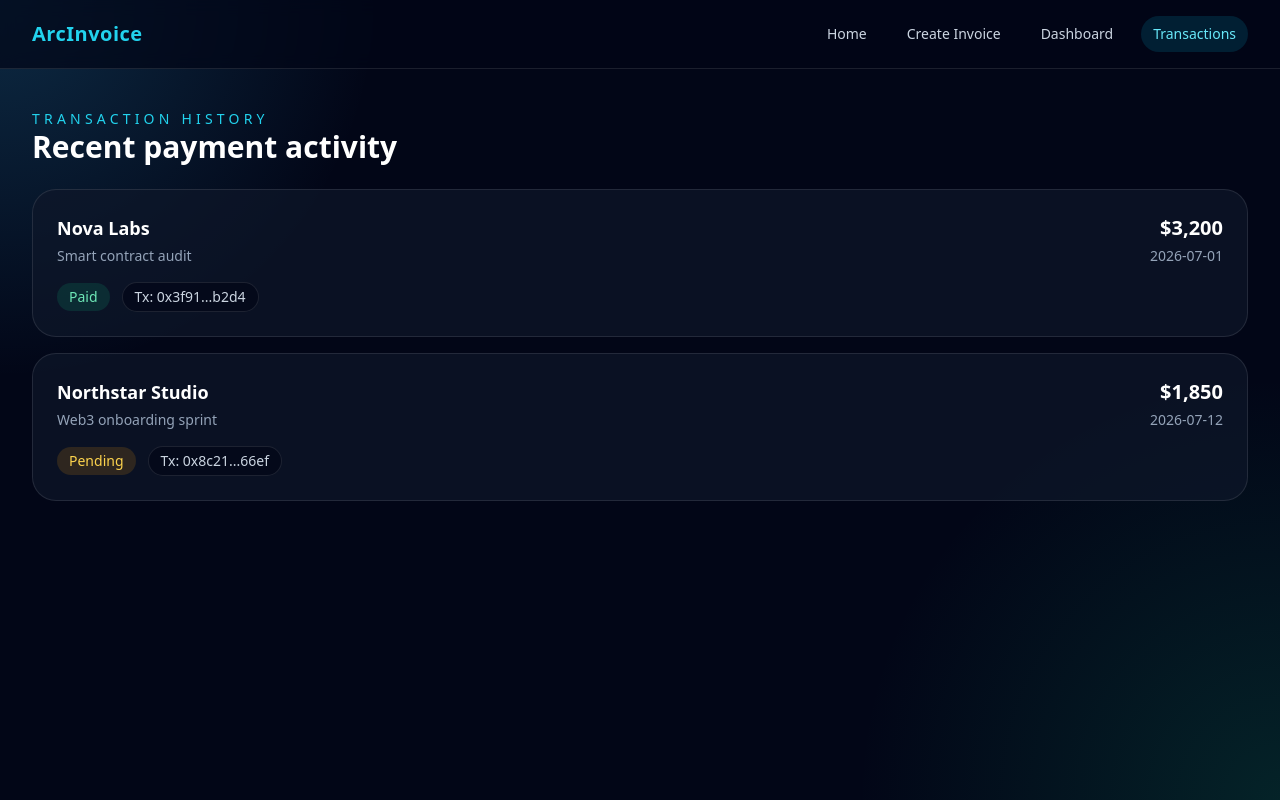
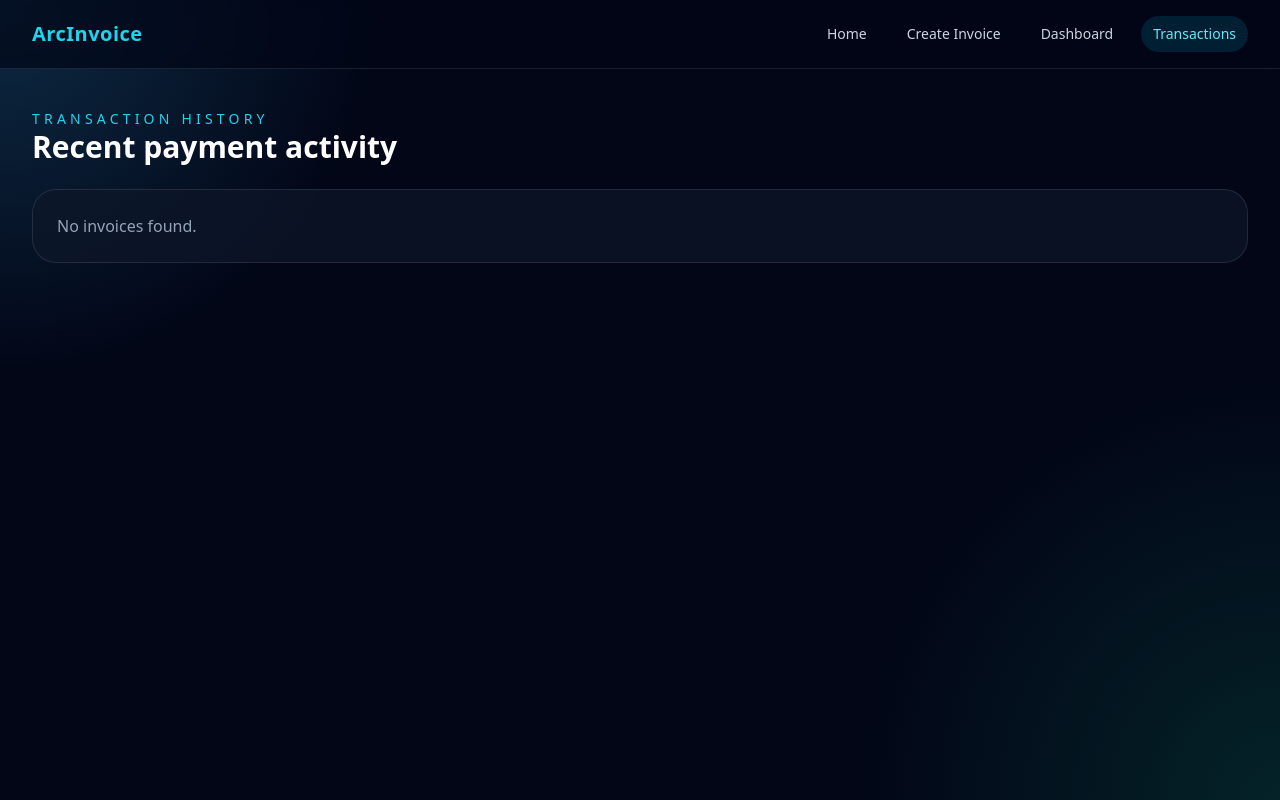
Before and after one commit to Willgax-01/ArcInvoice, a Next.js app: page /transactions in a window 1280 px wide. Built offline with nearby package versions, Linux system fonts and the light colour scheme.

Commit message:
Add ArcInvoice MVP

```diff
--- a/pages/transactions.tsx
+++ b/pages/transactions.tsx
@@ -1,39 +1,95 @@
-import Layout from '../components/Layout';
-import { mockInvoices } from '../lib/mockData';
+import { useEffect, useState } from "react";
+import Layout from "../components/Layout";
+
+interface Invoice {
+  customerName: string;
+  description: string;
+  amount: number;
+  status: string;
+  wallet?: string;
+  createdAt: string;
+}
 
 export default function TransactionsPage() {
+  const [invoices, setInvoices] = useState<Invoice[]>([]);
+
+  useEffect(() => {
+    const savedInvoices = localStorage.getItem("arc-invoices");
+
+    if (savedInvoices) {
+      const parsed = JSON.parse(savedInvoices);
+
+      setInvoices(parsed.reverse());
+    }
+  }, []);
+
   return (
     <Layout>
       <div className="space-y-6">
         <div>
-          <p className="text-sm uppercase tracking-[0.3em] text-cyan-400">Transaction History</p>
-          <h2 className="text-3xl font-semibold text-white">Recent payment activity</h2>
+          <p className="text-sm uppercase tracking-[0.3em] text-cyan-400">
+            Transaction History
+          </p>
+
+          <h2 className="text-3xl font-semibold text-white">
+            Recent payment activity
+          </h2>
         </div>
 
+        {invoices.length === 0 ? (
+          <div className="rounded-3xl border border-white/10 bg-slate-900/70 p-6">
+            <p className="text-slate-400">No invoices found.</p>
+          </div>
+        ) : (
           <div className="space-y-4">
-          {mockInvoices.map((invoice) => (
-            <div key={invoice.id} className="rounded-3xl border border-white/10 bg-slate-900/70 p-6">
+            {invoices.map((invoice, index) => (
+              <div
+                key={index}
+                className="rounded-3xl border border-white/10 bg-slate-900/70 p-6"
+              >
                 <div className="flex flex-col gap-4 lg:flex-row lg:items-center lg:justify-between">
                   <div>
-                  <p className="text-lg font-semibold text-white">{invoice.customerName}</p>
-                  <p className="mt-1 text-sm text-slate-400">{invoice.description}</p>
+                    <p className="text-lg font-semibold text-white">
+                      {invoice.customerName}
+                    </p>
+
+                    <p className="mt-1 text-sm text-slate-400">
+                      {invoice.description}
+                    </p>
                   </div>
+
                   <div className="text-right">
-                  <p className="text-xl font-semibold text-white">${invoice.amount.toLocaleString()}</p>
-                  <p className="mt-1 text-sm text-slate-400">{invoice.createdAt}</p>
+                    <p className="text-xl font-semibold text-white">
+                      ₹{invoice.amount}
+                    </p>
+
+                    <p className="mt-1 text-sm text-slate-400">
+                      {invoice.createdAt}
+                    </p>
                   </div>
                 </div>
+
                 <div className="mt-4 flex flex-wrap items-center gap-3">
-                <span className={`rounded-full px-3 py-1 text-sm ${invoice.status === 'Paid' ? 'bg-emerald-500/15 text-emerald-300' : 'bg-amber-500/15 text-amber-300'}`}>
+                  <span
+                    className={`rounded-full px-3 py-1 text-sm ${
+                      invoice.status === "Paid"
+                        ? "bg-emerald-500/15 text-emerald-300"
+                        : "bg-amber-500/15 text-amber-300"
+                    }`}
+                  >
                     {invoice.status}
                   </span>
+
+                  {invoice.wallet && (
                     <span className="rounded-full border border-white/10 bg-slate-950/70 px-3 py-1 text-sm text-slate-300">
-                  Tx: {invoice.txHash}
+                      Wallet: {invoice.wallet}
                     </span>
+                  )}
                 </div>
               </div>
             ))}
           </div>
+        )}
       </div>
     </Layout>
   );
```
Lines whose indentation alone changed are shown as unchanged.
